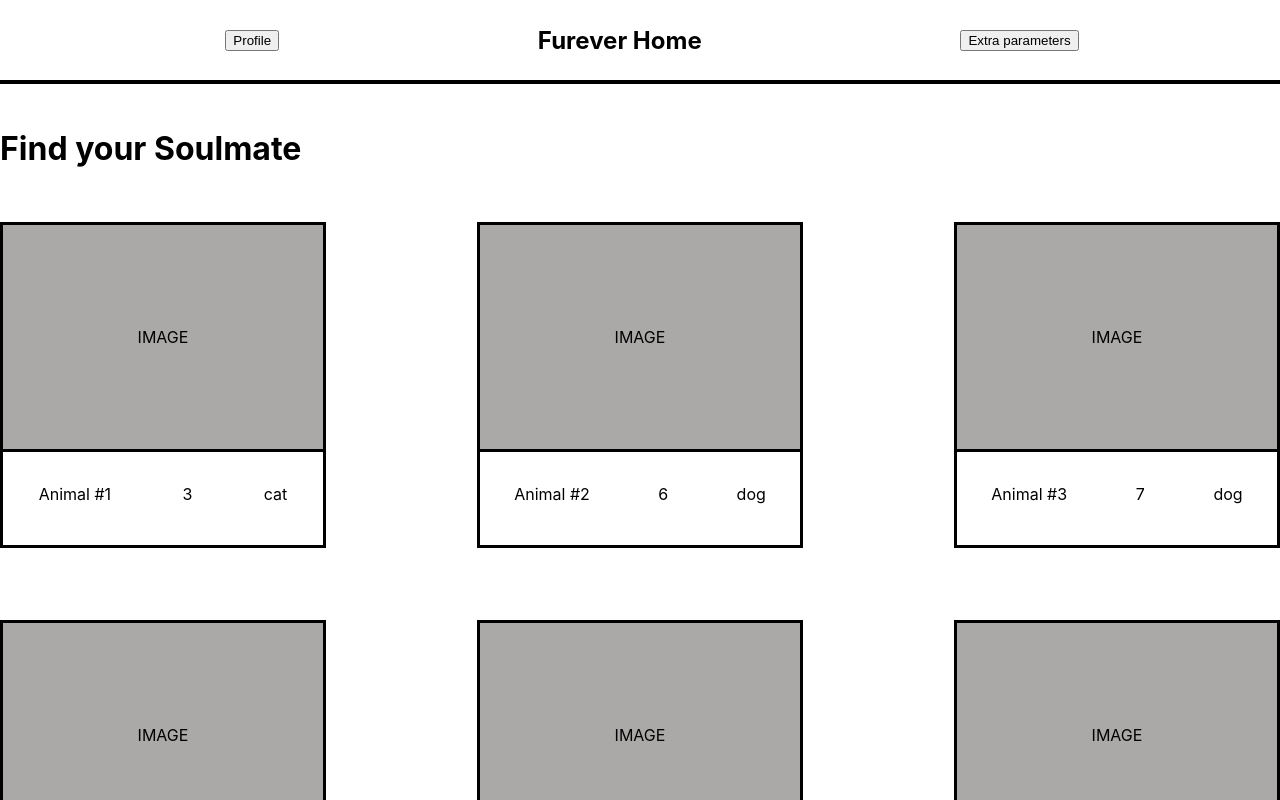
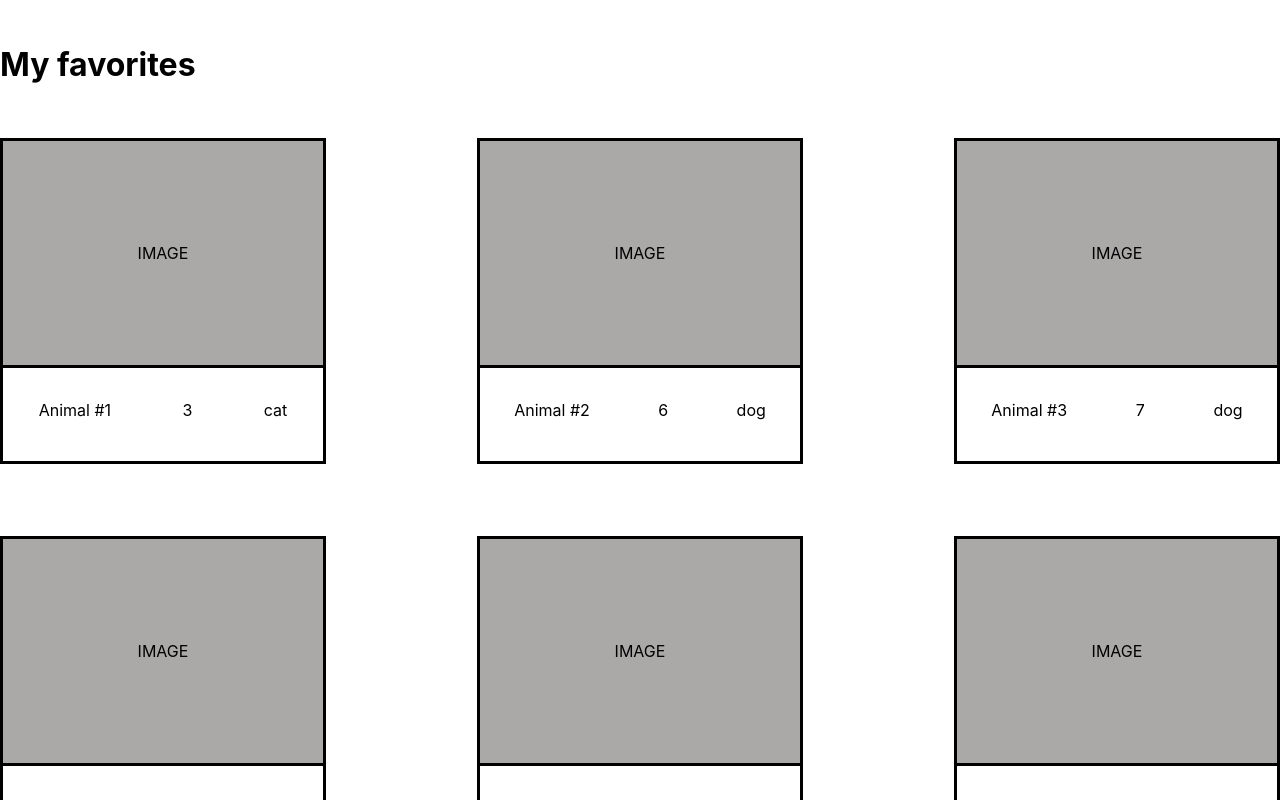
Before and after one commit to Neavy18/Finals, a React (Create React App) app in the folder frontend_app/: page /favorites in a window 1280 px wide. Shown: the top 800 px of the page. Built offline with nearby package versions, Linux system fonts and the light colour scheme.

Commit message:
Add 4 react routes

```diff
--- a/frontend_app/src/App.js
+++ b/frontend_app/src/App.js
@@ -1,13 +1,22 @@
 import React, { Component } from 'react';
-import { Route } from 'react-router';
+import { BrowserRouter as Router, Routes, Route } from 'react-router-dom'
+//import { Route } from 'react-router';
 import Layout from './components/Layout';
 import Home from './components/Home';
-
+import Login from './components/Login';
+import Register from './components/Register';
+import Favorites from './components/Favorites';
 function App() {
   return (
-    <Layout>
-     <Home></Home>
-    </Layout>
+    <Router>
+      <Routes>
+        <Route path ="/" element={<Home />} />
+        <Route path = "/login" element={<Login />}/>
+        <Route path = "/register" element={<Register />}/>
+        <Route path = "/favorites" element={<Favorites />} />
+      </Routes>
+    </Router>
+
   );
 }
 
--- /dev/null
+++ b/frontend_app/src/components/Favorites/Favorites.css
@@ -0,0 +1,10 @@
+.AnimalTiles {
+  display: flex;
+  justify-content: space-between;
+  flex-wrap: wrap;
+}
+
+.Slogan {
+  padding-top: 1.5rem;
+  padding-bottom: 2rem;
+}
--- /dev/null
+++ b/frontend_app/src/components/Favorites/index.jsx
@@ -0,0 +1,118 @@
+import React, { useState } from 'react';
+import Animal from '../Animal';
+import AnimalPopUp from '../AnimalPopUp';
+import "./Favorites.css"
+
+
+const ANIMALS = [
+  {
+    IMG: 'IMAGE',
+    name: 'Animal #1',
+    age: '3',
+    breed: 'cat',
+    description: 'Loving cutie looking for its furever home',
+    refuge: {
+      name: "SPCA de Montreal",
+      address: '123 Decarie Est',
+      postal: 'H3E 1V9'
+    }
+  },
+  {
+    IMG: 'IMAGE',
+    name: 'Animal #2',
+    age: '6',
+    breed: 'dog',
+    description: 'Loving cutie looking for its furever home',
+    refuge: {
+      name: "SPCA de Montreal",
+      address: '123 Decarie Est',
+      postal: 'H3E 1V9'
+    }
+  },
+
+  {
+    IMG: 'IMAGE',
+    name: 'Animal #3',
+    age: '7',
+    breed: 'dog',
+    description: 'Loving cutie looking for its furever home',
+    refuge: {
+      name: "SPCA de Montreal",
+      address: '123 Decarie Est',
+      postal: 'H3E 1V9'
+    }
+  },
+
+  {
+    IMG: 'IMAGE',
+    name: 'Animal #4',
+    age: '1',
+    breed: 'cat',
+    description: 'Loving cutie looking for its furever home',
+    refuge: {
+      name: "SPCA de Montreal",
+      address: '123 Decarie Est',
+      postal: 'H3E 1V9'
+    }
+  },
+
+  {
+    IMG: 'IMAGE',
+    name: 'Animal #5',
+    age: '10',
+    breed: 'cat',
+    description: 'Loving cutie looking for its furever home',
+    refuge: {
+      name: "SPCA de Montreal",
+      address: '123 Decarie Est',
+      postal: 'H3E 1V9'
+    }
+  },
+
+  {
+    IMG: 'IMAGE',
+    name: 'Animal #6',
+    age: '8',
+    breed: 'dog',
+    description: 'Loving cutie looking for its furever home',
+    refuge: {
+      name: "SPCA de Montreal",
+      address: '123 Decarie Est',
+      postal: 'H3E 1V9'
+    }
+  },
+
+  {
+    IMG: 'IMAGE',
+    name: 'Animal #7',
+    age: '12',
+    breed: 'dog',
+    description: 'Loving cutie looking for its furever home',
+    refuge: {
+      name: "SPCA de Montreal",
+      address: '123 Decarie Est',
+      postal: 'H3E 1V9'
+    }
+  }
+
+]
+
+const Favorites = ({ name }) => {
+
+  const [selectedAnimal, setSelectedAnimal] = useState(false);
+
+  return (
+    <div>
+      <h1 className='Slogan'>My favorites</h1>
+      <div className='AnimalTiles'>
+        {ANIMALS.map(animal => (
+          <Animal animal={animal} setSelectedAnimal={setSelectedAnimal} />
+        ))}
+      </div>
+      <AnimalPopUp trigger={selectedAnimal} setTrigger={setSelectedAnimal} animal={selectedAnimal} setSelectedAnimal={setSelectedAnimal}>
+      </AnimalPopUp>
+    </div>
+  );
+}
+
+export default Favorites;
--- a/frontend_app/src/components/Login/index.jsx
+++ b/frontend_app/src/components/Login/index.jsx
@@ -0,0 +1,15 @@
+import React from 'react';
+
+const Login = () => {
+  return (
+    <div className='Login'>
+      <h2>LOGIN</h2>
+      <button>Login</button>
+    </div>
+  )
+}
+
+// everything related to Header goes here :  onClick js, html, icons etc
+// add logic to display icons at top when user is logged in, hide if not
+
+export default Login;
--- a/frontend_app/src/components/Register/index.jsx
+++ b/frontend_app/src/components/Register/index.jsx
@@ -0,0 +1,15 @@
+import React from 'react';
+
+const Register = () => {
+  return (
+    <div className='Login'>
+      <h2>Register</h2>
+      <button>Register</button>
+    </div>
+  )
+}
+
+// everything related to Header goes here :  onClick js, html, icons etc
+// add logic to display icons at top when user is logged in, hide if not
+
+export default Register;
```
Also changed, not shown: frontend_app/src/components/Profile/index.jsx (deleted, +0 -29 lines), frontend_app/src/components/Profile/profile.scss (deleted).
